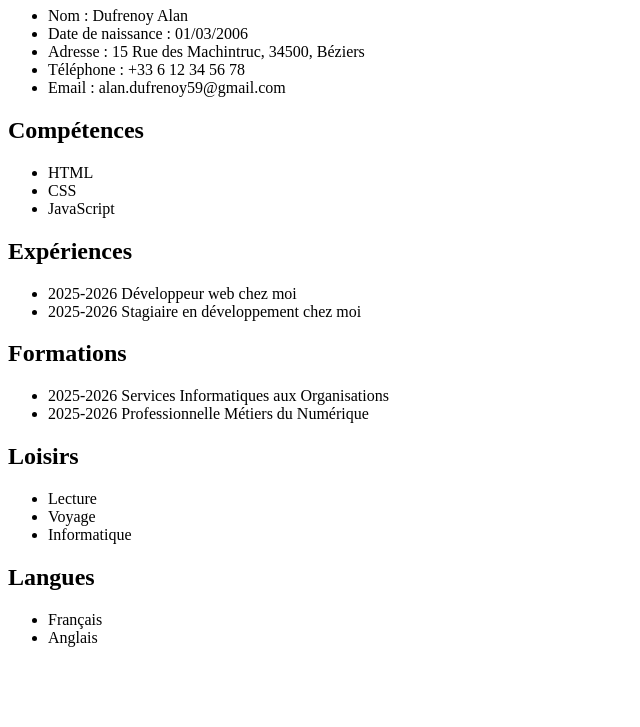
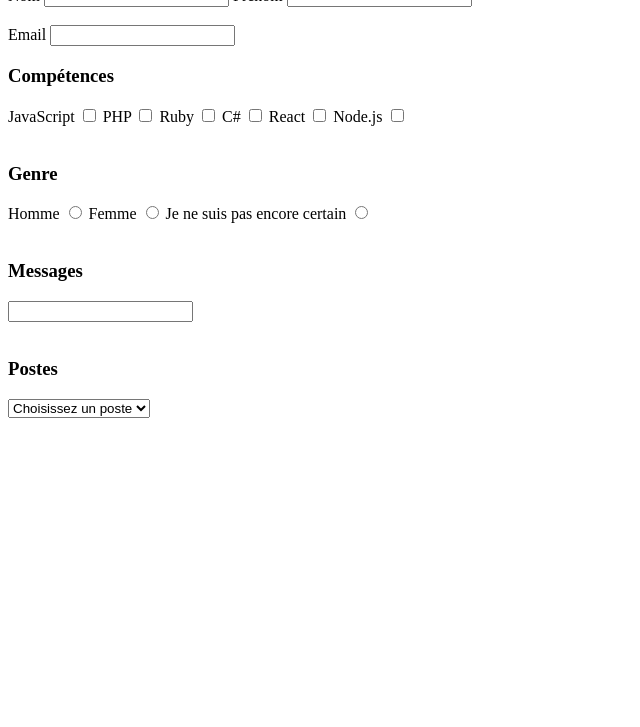
Before and after one commit to Aln-Duf/moncv, a plain HTML site: page site/index.html in a window 1280 px wide. Shown: the part 73-800 px from the top of the page, without its empty margins (0-640 px from the left). Drawn offline with Linux system fonts and the light colour scheme.

Commit message:
Sauvegarde d'un formulaire

```diff
--- a/site/index.html
+++ b/site/index.html
@@ -2,74 +2,69 @@
 <!--[if lt IE 7]>      <html class="no-js lt-ie9 lt-ie8 lt-ie7"> <![endif]-->
 <!--[if IE 7]>         <html class="no-js lt-ie9 lt-ie8"> <![endif]-->
 <!--[if IE 8]>         <html class="no-js lt-ie9"> <![endif]-->
-<!--[if gt IE 8]>      <html class="no-js"> <![endif]-->
-
+<!--[if gt IE 8]>      <html class="no-js"> <!--<![endif]-->
 <html>
 
 <head>
     <meta charset="utf-8">
     <meta http-equiv="X-UA-Compatible" content="IE=edge">
-    <title>Curriculum vitae</title>
+    <title></title>
     <meta name="description" content="">
     <meta name="viewport" content="width=device-width, initial-scale=1">
+    <link rel="stylesheet" href="">
 </head>
 
 <body>
+    <form action="" , method="get" , name="formulaire">
+        <h3>Infos</h3>
+        <label for="name">Nom</label>
+        <input type="text" , name="name">
+        <label for="firstname">Prénom</label>
+        <input type="text" , name="firstname">
+        <br>
+        <br>
+        <label for="mail">Email</label>
+        <input type="email" , name="mail">
+        <br>
+        <h3>Compétences</h3>
+        <label for="javascript">JavaScript</label>
+        <input type="checkbox" , value="javascript" , name="javascript">
+        <label for="php">PHP</label>
+        <input type="checkbox" , value="php" , name="php">
+        <label for="ruby">Ruby</label>
+        <input type="checkbox" , value="ruby" , name="ruby">
+        <label for="c#">C#</label>
+        <input type="checkbox" , value="c#" , name="c#">
+        <label for="react">React</label>
+        <input type="checkbox" , value="react" , name="react">
+        <label for="nodejs">Node.js</label>
+        <input type="checkbox" , value="nodejs" , name="nodejs">
+        <br>
+        <br>
+        <h3>Genre</h3>
+        <label for="genre">Homme</label>
+        <input type="radio" , name="genre" , value="homme">
+        <label for="genre">Femme</label>
+        <input type="radio" , name="genre" , value="femme">
+        <label for="genre">Je ne suis pas encore certain</label>
+        <input type="radio" , name="genre" , value="autre">
+        <br>
+        <br>
+        <h3>Messages</h3>
+        <input type="text" name="messages">
+        <br>
+        <br>
+        <h3>Postes</h3>
+        <select name="postes">
+            <option value="choix">Choisissez un poste</option>
+            <option value="dev">Développeur</option>
+            <option value="intégrateur">intégrateur</option>
+            <option value="concepteur">Concepteur</option>
+        </select>
 
-    <h1>Curriculum vitae</h1>
+    </form>
 
-    <section id="Profils">
-        <ul>
-            <li>Nom : Dufrenoy Alan</li>
-            <li>Date de naissance : 01/03/2006</li>
-            <li>Adresse : 15 Rue des Machintruc, 34500, Béziers</li>
-            <li>Téléphone : +33 6 12 34 56 78</li>
-            <li>Email : alan.dufrenoy59@gmail.com</li>
-        </ul>
-    </section>
-
-    <section id="competences">
-        <h2>Compétences</h2>
-        <ul>
-            <li>HTML</li>
-            <li>CSS</li>
-            <li>JavaScript</li>
-        </ul>
-    </section>
-
-    <section id="experiences">
-        <h2>Expériences</h2>
-        <ul>
-            <li>2025-2026 Développeur web chez moi</li>
-            <li>2025-2026 Stagiaire en développement chez moi</li>
-        </ul>
-    </section>
-
-    <section id="formations">
-        <h2>Formations</h2>
-        <ul>
-            <li>2025-2026 Services Informatiques aux Organisations</li>
-            <li>2025-2026 Professionnelle Métiers du Numérique</li>
-        </ul>
-    </section>
-
-    <section id="loisirs">
-        <h2>Loisirs</h2>
-        <ul>
-            <li>Lecture</li>
-            <li>Voyage</li>
-            <li>Informatique</li>
-        </ul>
-    </section>
-
-    <section id="langues">
-        <h2>Langues</h2>
-        <ul>
-            <li>Français</li>
-            <li>Anglais</li>
-        </ul>
-    </section>
-
+    <script src="" async defer></script>
 </body>
 
 </html>
```
